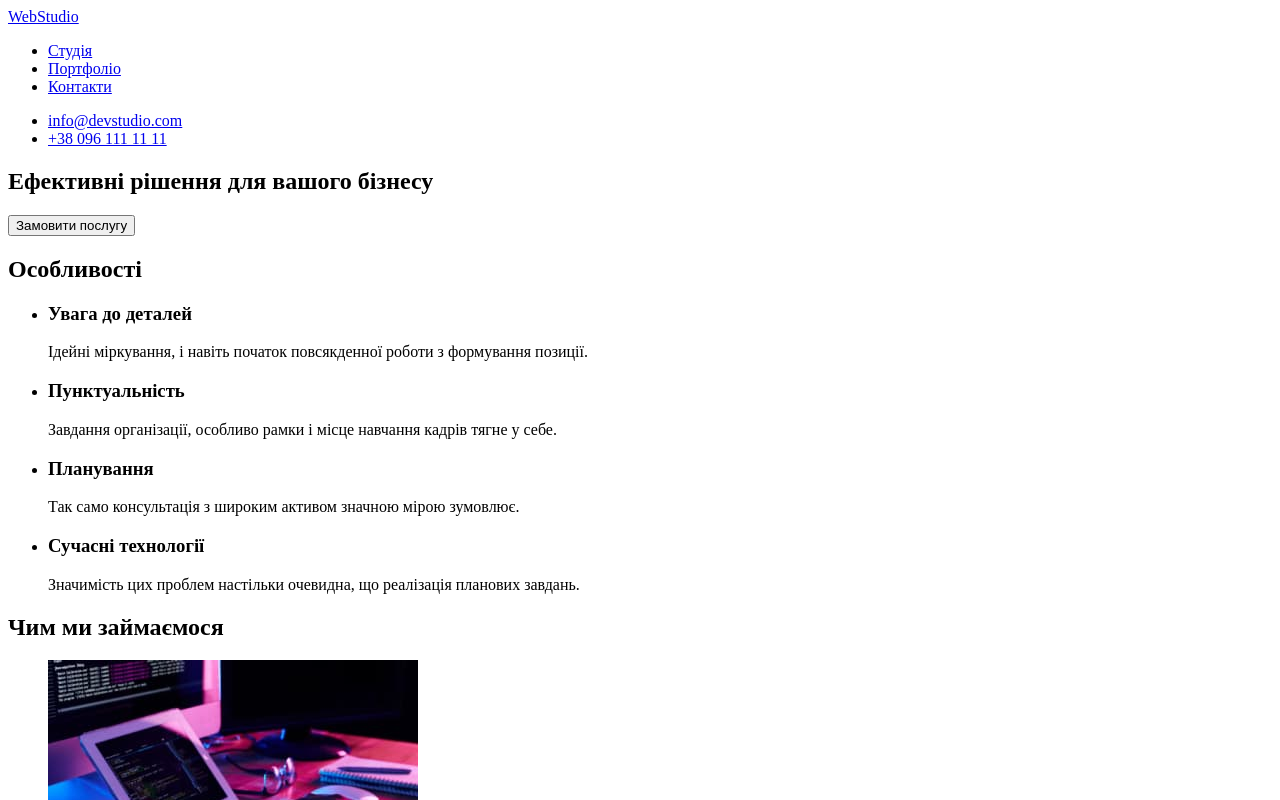
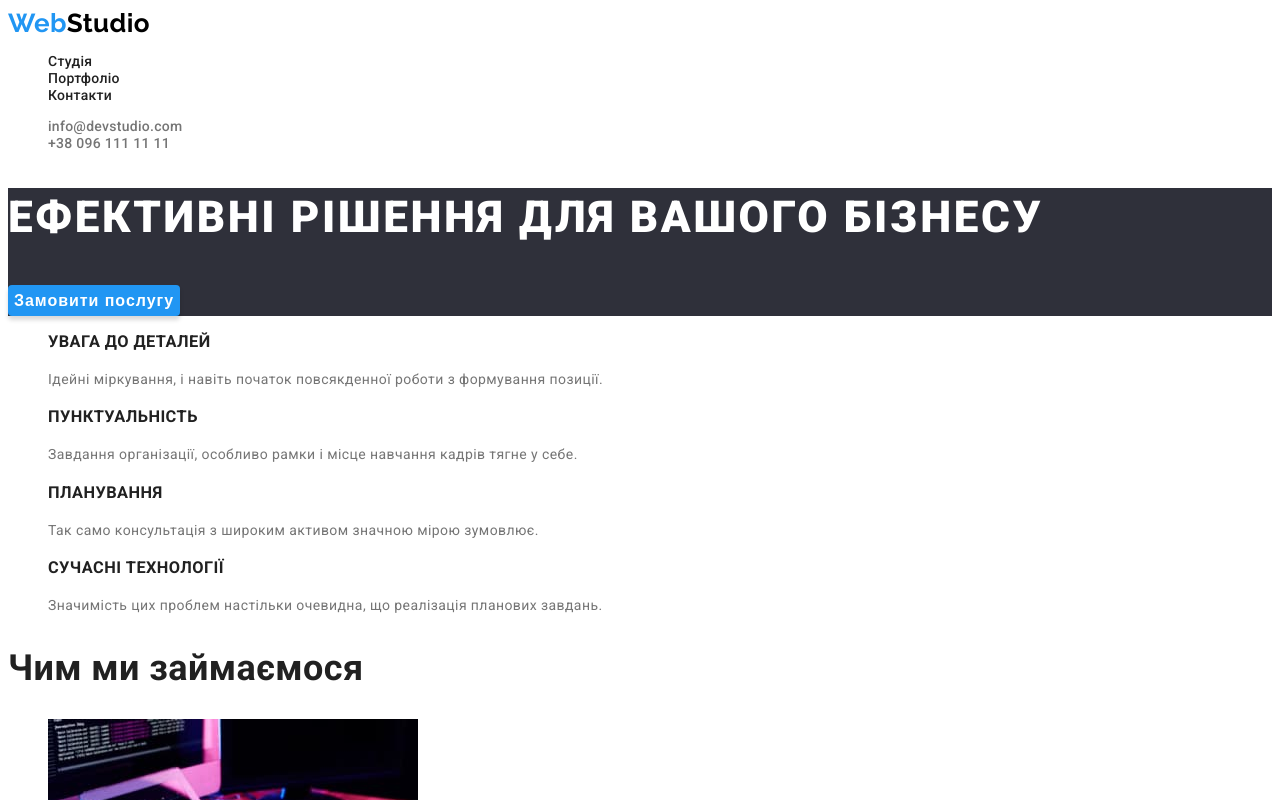
Before and after one commit to Ynln69/goit-markup-hw-02, a plain HTML site: page index.html in a window 1280 px wide. Shown: the top 800 px of the page. Drawn offline with Linux system fonts and the light colour scheme.

Commit message:
Застилізовано файл index.html
- додано папку(css) та файл(style.css)

```diff
--- a/css/style.css
+++ b/css/style.css
@@ -0,0 +1,141 @@
+:root {
+  --main-light-color: #ffffff;
+  --main-font-color: #757575;
+  --secondory-font-color: #212121;
+  --accent-color: #2196f3;
+  --secondary-accent-color: #188ce8;
+  --logo-color: #000000;
+  --boder-bg-color: #2f303a;
+  --section-team-bg-color: #f5f4fa;
+}
+/* Загальні стилі */
+body {
+  font-family: "Roboto", sans-serif;
+  font-size: 14px;
+  letter-spacing: 0.03em;
+  color: var(--main-font-color);
+  background-color: var(--main-light-color);
+}
+.list {
+  list-style: none;
+}
+.link {
+  text-decoration: none;
+}
+/* Стилі для шапки сайту*/
+.logo,
+.logo-dark {
+  font-family: "Raleway";
+  font-style: normal;
+  font-weight: 700;
+  font-size: 26px;
+  line-height: 1.19;
+  color: var(--accent-color);
+}
+.logo-dark {
+  color: var(--logo-color);
+}
+.nav-link {
+  font-weight: 500;
+  line-height: 1.14;
+  letter-spacing: 0.02em;
+  color: var(--secondory-font-color);
+}
+
+.nav-link:hover,
+.nav-link:focus {
+  color: var(--accent-color);
+}
+
+.contact-link {
+  font-weight: 500;
+  line-height: 1.14;
+  letter-spacing: 0.02em;
+  color: var(--main-font-color);
+}
+.contact-link:hover,
+.contact-link:focus {
+  color: var(--accent-color);
+}
+/* Стилі для hero секції */
+.hero {
+  background-color: var(--boder-bg-color);
+}
+.hero-title {
+  font-weight: 900;
+  font-size: 44px;
+  line-height: 1.36;
+  letter-spacing: 0.06em;
+  text-transform: uppercase;
+  color: var(--main-light-color);
+}
+.btn {
+  font-weight: 700;
+  font-size: 16px;
+  line-height: 1.87;
+  letter-spacing: 0.06em;
+  color: var(--main-light-color);
+  background: var(--accent-color);
+  box-shadow: 0px 4px 4px rgba(0, 0, 0, 0.15);
+  border-radius: 4px;
+  border: none;
+  cursor: pointer;
+}
+.btn:hover,
+.btn:focus {
+  background-color: var(--secondary-accent-color);
+}
+/* Стилізація Особливостей */
+.visually-hidden {
+  position: absolute;
+  white-space: nowrap;
+  width: 1px;
+  height: 1px;
+  overflow: hidden;
+  border: 0;
+  padding: 0;
+  clip: rect(0 0 0 0);
+  clip-path: inset(50%);
+  margin: -1px;
+}
+.feature-title {
+  line-height: 1.14;
+  text-transform: uppercase;
+  color: var(--secondory-font-color);
+}
+.feature-text {
+  line-height: 1.71;
+}
+/* Стилізація секції "чим ми займаємось" */
+.title {
+  font-size: 36px;
+  line-height: 1.16;
+  color: var(--secondory-font-color);
+}
+/* Стилізація секції "Наша команда" */
+.team {
+  background-color: var(--section-team-bg-color);
+}
+.team-title {
+  font-size: 16px;
+  line-height: 1.18;
+  color: var(--secondory-font-color);
+}
+.team-box {
+  background-color: var(--main-light-color);
+}
+/* Стилізація підвалу сторінки */
+.footer {
+  background-color: var(--boder-bg-color);
+}
+.logo-light {
+  color: var(--main-light-color);
+}
+.address {
+  font-style: normal;
+}
+.address-link {
+  font-size: 14px;
+  line-height: 1.71;
+  color: var(--main-light-color);
+}
--- a/index.html
+++ b/index.html
@@ -17,55 +17,69 @@
     <!--Шапка документа-->
     <header>
       <!--Навігація-->
-      <nav>
-        <a href="#">WebStudio</a>
-        <ul>
-          <li><a href="#">Студія</a></li>
-          <li><a href="#">Портфоліо</a></li>
-          <li><a href="#">Контакти</a></li>
+      <nav class="nav">
+        <a href="./index.html" class="logo link"
+          >Web<span class="logo-dark">Studio</span></a
+        >
+        <ul class="nav-list list">
+          <li class="nav-item">
+            <a href="./index.html" class="nav-link link">Студія</a>
+          </li>
+          <li class="nav-item">
+            <a href="./portfolio.html" class="nav-link link">Портфоліо</a>
+          </li>
+          <li class="nav-item">
+            <a href="#" class="nav-link link">Контакти</a>
+          </li>
         </ul>
       </nav>
       <!--Контактна інформація-->
-      <ul>
-        <li>
-          <a href="mailto:info@devstudio.com">info@devstudio.com</a>
+      <ul class="contact-list list">
+        <li class="contact-item">
+          <a href="mailto:info@devstudio.com" class="contact-link link"
+            >info@devstudio.com</a
+          >
         </li>
-        <li><a href="tel:+380961111111">+38 096 111 11 11</a></li>
+        <li class="contact-item">
+          <a href="tel:+380961111111" class="contact-link link"
+            >+38 096 111 11 11</a
+          >
+        </li>
       </ul>
     </header>
     <!--Основний контент сторінки-->
     <main>
-      <section>
-        <h1>Ефективні рішення для вашого бізнесу</h1>
-        <button type="button">Замовити послугу</button>
+      <section class="hero">
+        <h1 class="hero-title">Ефективні рішення для вашого бізнесу</h1>
+        <button type="button" class="btn">Замовити послугу</button>
       </section>
       <!--Особливості-->
-      <section>
-        <h2>Особливості</h2>
-        <ul>
-          <li>
-            <h3>Увага до деталей</h3>
-            <p>
+      <section class="feature">
+        <h2 class="visually-hidden">Особливості</h2>
+        <ul class="feature-list list">
+          <li class="feature-item">
+            <h3 class="feature-title">Увага до деталей</h3>
+            <p class="feature-text">
               Ідейні міркування, і навіть початок повсякденної роботи з
               формування позиції.
             </p>
           </li>
-          <li>
-            <h3>Пунктуальність</h3>
-            <p>
+          <li class="feature-item">
+            <h3 class="feature-title">Пунктуальність</h3>
+            <p class="feature-text">
               Завдання організації, особливо рамки і місце навчання кадрів тягне
               у себе.
             </p>
           </li>
-          <li>
-            <h3>Планування</h3>
-            <p>
+          <li class="feature-item">
+            <h3 class="feature-title">Планування</h3>
+            <p class="feature-text">
               Так само консультація з широким активом значною мірою зумовлює.
             </p>
           </li>
-          <li>
-            <h3>Сучасні технології</h3>
-            <p>
+          <li class="feature-item">
+            <h3 class="feature-title">Сучасні технології</h3>
+            <p class="feature-text">
               Значимість цих проблем настільки очевидна, що реалізація планових
               завдань.
             </p>
@@ -73,90 +87,116 @@
         </ul>
       </section>
       <!--Чим ми займаємося-->
-      <section>
-        <h2>Чим ми займаємося</h2>
-        <ul>
-          <li>
+      <section class="about">
+        <h2 class="title">Чим ми займаємося</h2>
+        <ul class="about-list list">
+          <li class="about-item">
             <img
               src="./images/img.jpg"
               alt="розробка сайту та написання коду"
               width="370"
+              class="about-img"
             />
           </li>
-          <li>
+          <li class="about-item">
             <img
               src="./images/img2.jpg"
               alt="розробка мобільних додатків"
               width="370"
+              class="about-img"
             />
           </li>
-          <li>
+          <li class="about-item">
             <img
               src="./images/img3.jpg"
               alt="вектор кольорова палітра"
               width="370"
+              class="about-img"
             />
           </li>
         </ul>
       </section>
       <!--Наша команда-->
-      <section>
-        <h2>Наша команда</h2>
-        <ul>
-          <li>
+      <section class="team">
+        <h2 class="title">Наша команда</h2>
+        <ul class="team-list list">
+          <li class="team-item">
             <img
               src="./images/teamcard.jpg"
               alt="фотопортрет Ігоря"
               width="270"
+              class="team-img"
             />
-            <h3>Ігор Дем'яненко</h3>
-            <p lang="en">Product Designer</p>
+            <div class="team-box">
+              <h3 class="team-title">Ігор Дем'яненко</h3>
+              <p lang="en" class="team-text">Product Designer</p>
+            </div>
           </li>
-          <li>
+          <li class="team-item">
             <img
               src="./images/teamcard2.jpg"
               alt="фотопортрет Ольги"
               width="270"
+              class="team-img"
             />
-            <h3>Ольга Рєпіна</h3>
-            <p lang="en">Frontend Developer</p>
+            <div class="team-box">
+              <h3 class="team-title">Ольга Рєпіна</h3>
+              <p lang="en" class="team-text">Frontend Developer</p>
+            </div>
           </li>
-          <li>
+          <li class="team-item">
             <img
               src="./images/teamcard3.jpg"
               alt="фотопортрет Миколи"
               width="270"
+              class="team-img"
             />
-            <h3>Микола Тарасов</h3>
-            <p lang="en">Marketing</p>
+            <div class="team-box">
+              <h3 class="team-title">Микола Тарасов</h3>
+              <p lang="en" class="team-text">Marketing</p>
+            </div>
           </li>
-          <li>
+          <li class="team-item">
             <img
               src="./images/teamcard4.jpg"
               alt="фотопортрет Михайла "
               width="270"
+              class="team-img"
             />
-            <h3>Михайло Єрмаков</h3>
-            <p lang="en">UI Designer</p>
+            <div class="team-box">
+              <h3 class="team-title">Михайло Єрмаков</h3>
+              <p lang="en" class="team-text">UI Designer</p>
+            </div>
           </li>
         </ul>
       </section>
     </main>
     <!--Підвал сторінки-->
-    <footer>
-      <a href="#">WebStudio</a>
-      <address>
-        <ul>
-          <li>
+    <footer class="footer">
+      <a href="./index.html" class="logo link"
+        >Web<span class="logo-light">Studio</span></a
+      >
+      <address class="address">
+        <ul class="address-list list">
+          <li class="address-item">
             <a
               href="https://goo.gl/maps/JyWRD4vzPV1qkV4U6"
               target="_blank"
               rel="noreferrer noopener"
+              class="address-link link"
               >м. Київ, пр-т Лесі Українки, 26</a
             >
           </li>
-          <li><a href="mailto:info@devstudio.com">info@devstudio.com</a></li>
-          <li><a href="tel:+380961111111">+38 096 111 11 11</a></li>
+          <li class="address-item">
+            <a href="mailto:info@devstudio.com" class="contact-link link"
+              >info@devstudio.com</a
+            >
+          </li>
+          <li class="address-item">
+            <a href="tel:+380961111111" class="contact-link link"
+              >+38 096 111 11 11</a
+            >
+          </li>
         </ul>
       </address>
     </footer>
```
